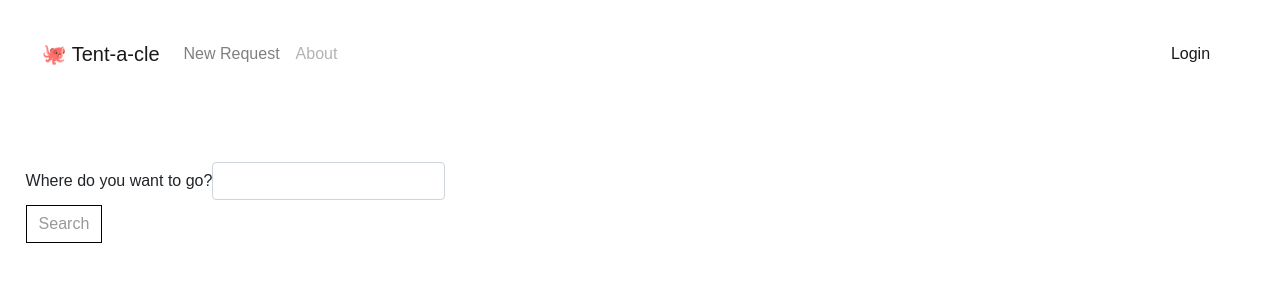
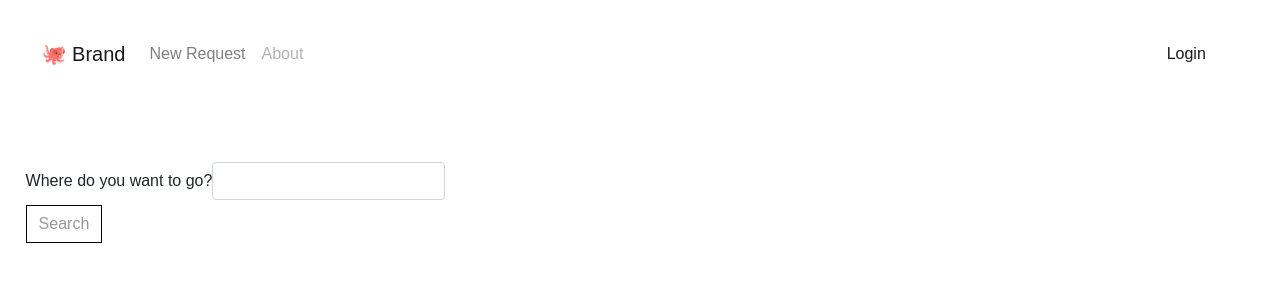
Before and after one commit to brittanynm/campsite-checker, a Flask app: page / in a window 1280 px wide. Shown: the top 297 px of the page. Run offline with Flask 2, Linux system fonts and the light colour scheme; data that the repository does not hold is empty; some libraries are stand-ins or nearby versions.

Commit message:
Styling changes

```diff
--- a/templates/base.html
+++ b/templates/base.html
@@ -35,7 +35,7 @@
 <body>
 
         <nav class="navbar navbar-expand-lg navbar-light bg-white">
-          <a class="navbar-brand" href="#">🐙 Tent-a-cle</a>
+          <a class="navbar-brand" href="#">🐙 Brand</a>
           <button class="navbar-toggler" type="button" data-toggle="collapse" data-target="#navbarSupportedContent" aria-controls="navbarSupportedContent" aria-expanded="false" aria-label="Toggle navigation">
             <span class="navbar-toggler-icon"></span>
           </button>
```
